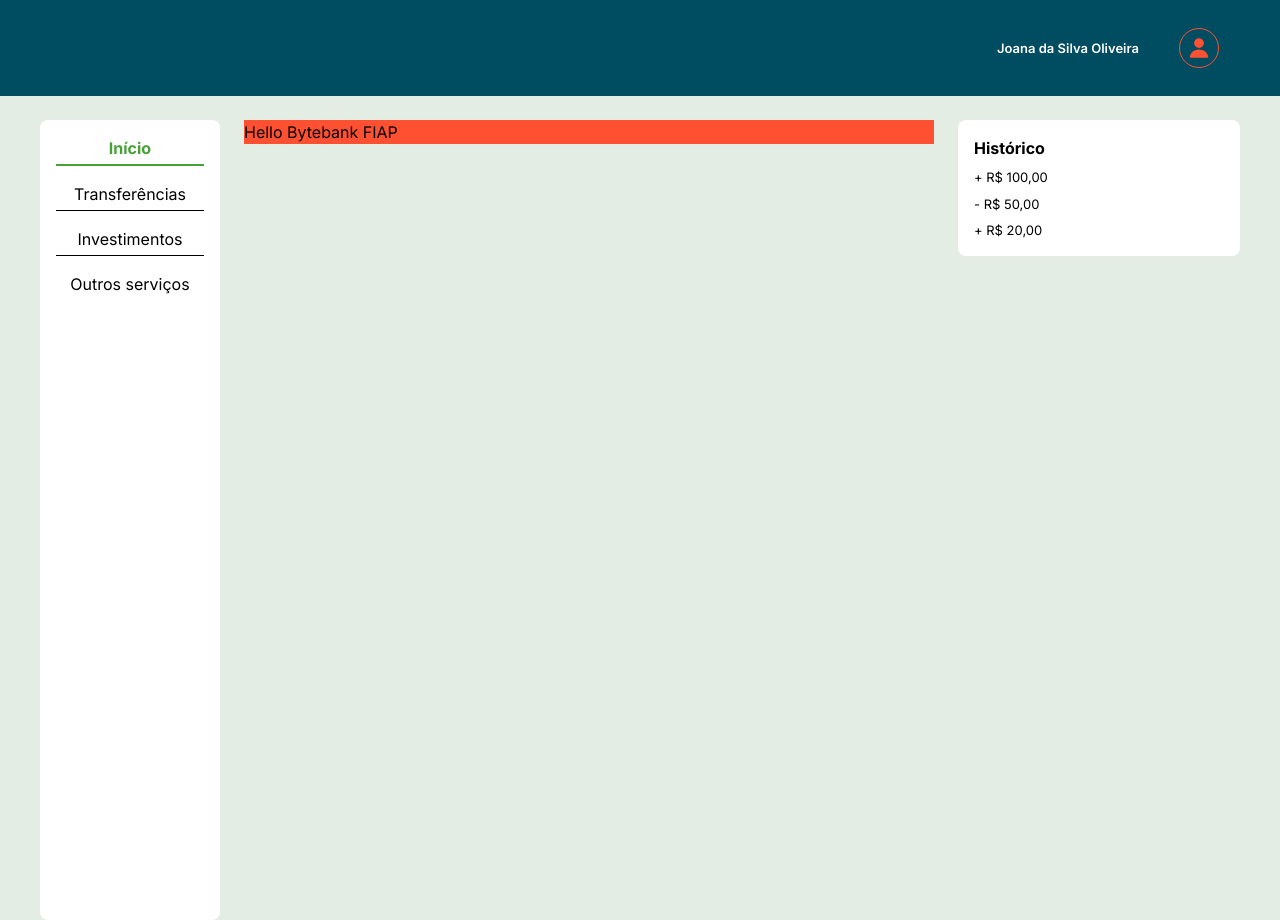
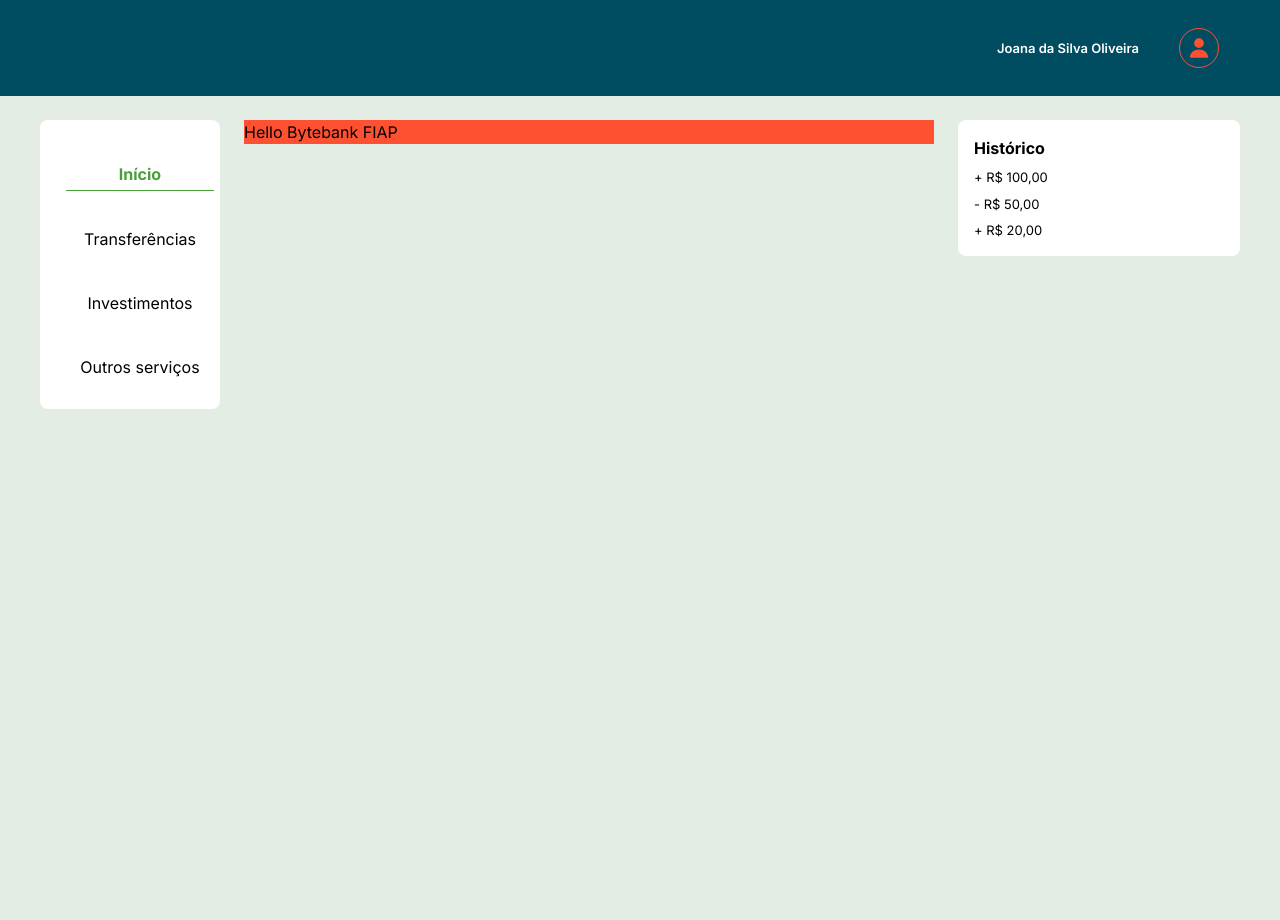
Before and after one commit to Walteann/bytebank, a Next.js app: page / in a window 1280 px wide. After the commit the page ends 800 px from the top, so only its background shows below. Built offline with nearby package versions, Linux system fonts and the light colour scheme.

Commit message:
feat: responsivo para sidebar tablet e mobile

```diff
--- a/app/components/layout/SidebarMenu.tsx
+++ b/app/components/layout/SidebarMenu.tsx
@@ -1,7 +1,9 @@
 "use client";
 
+import { Bars3Icon, XMarkIcon } from "@heroicons/react/16/solid";
 import Link from "next/link";
 import { usePathname } from "next/navigation";
+import { useState } from "react";
 
 const menuItems = [
 	{ label: "Início", href: "/" },
@@ -12,31 +14,61 @@ const menuItems = [
 
 export default function SidebarMenu() {
 	const pathname = usePathname();
+	const [open, setOpen] = useState(false);
 
 	return (
-		<nav className="space-y-6">
-			<ul className="space-y-4">
+		<nav className="w-full @container">
+			{/* Botão Hamburguer (visível só em telas pequenas) */}
+			<button
+				onClick={() => setOpen(!open)}
+				className="block @min-[426px]:hidden lg:hidden  p-2 mb-4 rounded absolute top-[26px] left-[10px]"
+			>
+				<Bars3Icon  className="w-[32px] h-[32px] text-accent"/>
+			</button>
+
+			<ul
+				className={`
+					${open ? "flex" : "hidden"}
+					flex-col items-center gap-4
+
+					bg-white
+					absolute
+					p-[30px]
+					top-[0]
+					left-[0]
+					@min-[426px]:relative
+					@min-[426px]:p-0
+					@min-[426px]:bg-transparent
+					@min-[426px]:flex
+					@min-[426px]:flex-row
+					@min-[426px]:items-start
+					lg:flex
+					lg:relative
+					lg:flex-column
+					lg:items-start
+					lg:p-0
+				`}
+			>
+				<button onClick={() => setOpen(!open)}>
+				<XMarkIcon className="w-[24px] h-[24px] text-success @min-[426px]:hidden lg:hidden absolute top-[8px] right-[8px]"/>
+				</button>
 				{menuItems.map((item, index) => {
 					const isActive = pathname === item.href;
 					const isLast = index === menuItems.length - 1;
 
-					let classes =
-						"text-md block pb-1 text-center transition-colors";
+					let classes = "text-md block pb-1 transition-colors sm:absolute lg:relative @min-[426px]:w-[138px] lg:text-center";
 
 					if (isActive) {
-						classes +=
-							" text-success font-bold border-b-2 border-success";
+						classes += " text-success font-bold border-b-2 border-success lg:border-b-1 ";
 					} else {
-						classes +=
-							" text-black font-regular hover:border-success hover:text-success";
-
+						classes += " text-black font-regular hover:border-success hover:text-success";
 						if (!isLast) {
-							classes += " border-b border-black";
+							classes += " @min-[1024px]:border-b border-black lg:border-none";
 						}
 					}
 
 					return (
-						<li key={item.href}>
+						<li key={item.href} className="w-full text-center lg:text-left m-[10px] @min-[426px]:m-0 ">
 							<Link href={item.href} className={classes}>
 								{item.label}
 							</Link>
--- a/app/globals.css
+++ b/app/globals.css
@@ -39,6 +39,7 @@
 	--font-weight-bold: 700;
 
 	--radius-default: 8px;
+
 }
 
 body {
--- a/app/layout.tsx
+++ b/app/layout.tsx
@@ -21,22 +21,23 @@ export default function RootLayout({
 	children: React.ReactNode;
 }>) {
 	return (
-		<html lang="en">
+		<html lang="pt-br">
 			<body className={`${inter.variable} antialiased`}>
 				<Header userName="Joana da Silva Oliveira" />
 
-				<main className="flex justify-center">
-					<div className="flex w-full max-w-[1200px] gap-[24px] pt-[24px] items-start">
-
-						<aside className="w-[180px] h-screen bg-white p-4 rounded-default">
+				<main className="flex justify-center @container">
+					<div className="flex flex-col  @min-[1024px]:flex-row w-full max-w-[1200px] gap-[24px] pt-[24px] items-start">
+						{/* Sidebar horizontal em mobile/tablet, vertical em desktop */}
+						<aside className="w-full  @min-[1024px]:w-[180px] @min-[1024px]:bg-white @min-[426px]:p-4 rounded-default">
 							<SidebarMenu />
 						</aside>
 
-						<section className="flex-1 rounded-default">
+						<section className="flex-1 rounded-default w-full">
 							{children}
 						</section>
 
-						<aside className="w-[282px] bg-white p-4 rounded-default">
+						{/* Histórico visível apenas em desktop */}
+						<aside className="hidden lg:block w-[282px] bg-white p-4 rounded-default">
 							<div className="flex justify-between">
 								<h2 className="font-bold mb-2">Histórico</h2>
 							</div>
```
